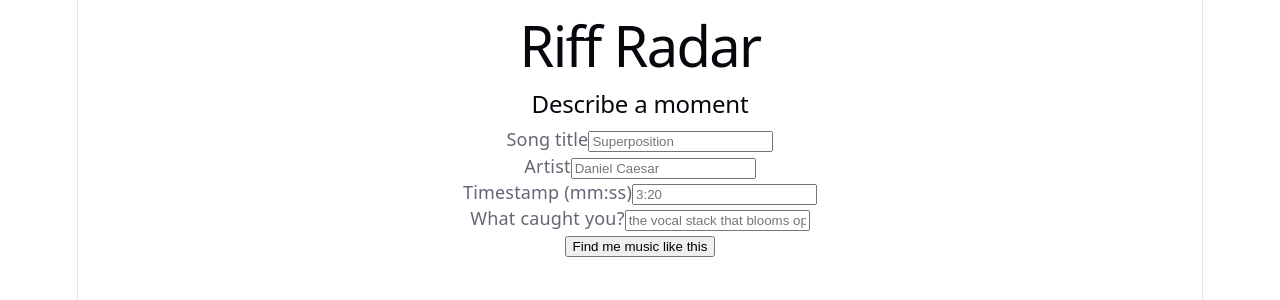
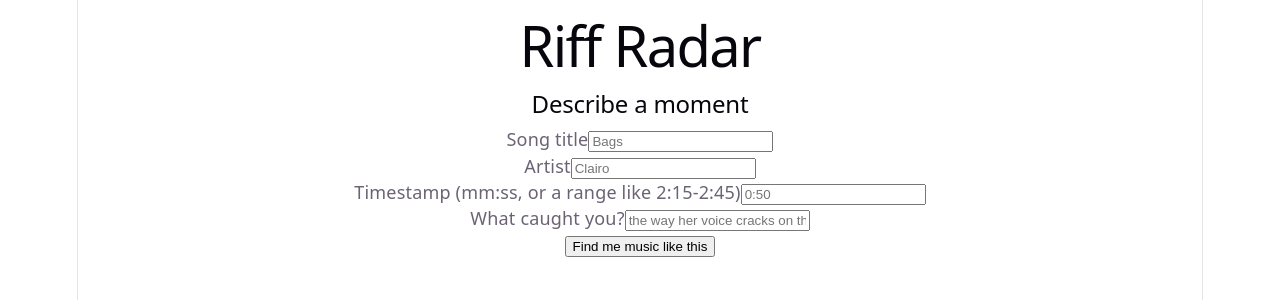
Before and after one commit to SpaceSquidZ/riff-radar, a React (Vite) app: page / in a window 1280 px wide. Shown: the top 300 px of the page. Built offline with nearby package versions, Linux system fonts and the light colour scheme.

Commit message:
Add genre-spanning example moments and varied loading messages

```diff
--- a/src/App.jsx
+++ b/src/App.jsx
@@ -1,14 +1,28 @@
 import { useState } from 'react';
 import MomentForm from './MomentForm';
+
+const LOADING_MESSAGES = [
+  'Flipping through the shelf...',
+  'Pulling a few records...',
+  'Digging through the stacks...',
+  'Cueing something up...',
+  'Scanning the crates...',
+];
+
+function getRandomLoadingMessage() {
+  return LOADING_MESSAGES[Math.floor(Math.random() * LOADING_MESSAGES.length)];
+}
 
 function App() {
   const [messages, setMessages] = useState([]);
   const [input, setInput] = useState('');
   const [loading, setLoading] = useState(false);
+  const [loadingMessage, setLoadingMessage] = useState('');
   const [momentSubmitted, setMomentSubmitted] = useState(false);
 
   async function sendMessage(newMessages) {
     setLoading(true);
+    setLoadingMessage(getRandomLoadingMessage());
     try {
       const response = await fetch('/api/chat', {
         method: 'POST',
@@ -52,7 +66,7 @@ function App() {
               <strong>{msg.role === 'user' ? 'You' : 'Groove'}:</strong> {msg.content}
             </p>
           ))}
-          {loading && <p>Groove is thinking...</p>}
+          {loading && <p>{loadingMessage}</p>}
 
           <input
             type="text"
--- a/src/MomentForm.jsx
+++ b/src/MomentForm.jsx
@@ -1,11 +1,36 @@
 import { useState } from 'react';
 
-// Validates mm:ss format (e.g. "3:20", "0:45", "12:05")
+// A pool of example moments spanning genres, from iconic to indie.
+// One is picked at random each time the form loads, so the placeholder
+// text doesn't always anchor on the same song. Purely cosmetic — these
+// are never submitted, just shown as hints.
+const EXAMPLE_MOMENTS = [
+  { song: 'Superposition', artist: 'Daniel Caesar', timestamp: '3:20', whatCaughtYou: 'the vocal stack that blooms open' },
+  { song: 'Redbone', artist: 'Childish Gambino', timestamp: '2:10', whatCaughtYou: 'the guitar riff that just loops and loops' },
+  { song: 'Liability', artist: 'Lorde', timestamp: '1:45', whatCaughtYou: 'how bare the production gets right there' },
+  { song: 'Bags', artist: 'Clairo', timestamp: '0:50', whatCaughtYou: 'the way her voice cracks on that one word' },
+  { song: 'Mystery of Love', artist: 'Sufjan Stevens', timestamp: '2:55', whatCaughtYou: 'the strings coming in underneath' },
+  { song: 'Bohemian Rhapsody', artist: 'Queen', timestamp: '3:03', whatCaughtYou: 'the operatic section just exploding into rock' },
+  { song: 'good 4 u', artist: 'Olivia Rodrigo', timestamp: '0:42', whatCaughtYou: 'how the chorus just slams in after that quiet verse' },
+  { song: 'Pink + White', artist: 'Frank Ocean', timestamp: '3:10', whatCaughtYou: 'the backing vocals barely announcing themselves' },
+  { song: 'Cardigan', artist: 'Taylor Swift', timestamp: '2:30', whatCaughtYou: 'the piano dropping out right before the bridge' },
+  { song: 'Motion Sickness', artist: 'Phoebe Bridgers', timestamp: '1:58', whatCaughtYou: 'the way the drums just kick in out of nowhere' },
+];
+
+function getRandomExample() {
+  return EXAMPLE_MOMENTS[Math.floor(Math.random() * EXAMPLE_MOMENTS.length)];
+}
+
 function isValidTimestamp(value) {
-  return /^\d{1,2}:\d{2}$/.test(value.trim());
+  const trimmed = value.trim();
+  const single = /^\d{1,2}:\d{2}$/;
+  const range = /^\d{1,2}:\d{2}\s*-\s*\d{1,2}:\d{2}$/;
+  return single.test(trimmed) || range.test(trimmed);
 }
 
 export default function MomentForm({ onSubmit }) {
+  const [example] = useState(getRandomExample);
+
   const [song, setSong] = useState('');
   const [artist, setArtist] = useState('');
   const [timestamp, setTimestamp] = useState('');
@@ -20,7 +45,7 @@ export default function MomentForm({ onSubmit }) {
       return;
     }
     if (!isValidTimestamp(timestamp)) {
-      setError('Timestamp should be in mm:ss format, like 3:20.');
+      setError('Timestamp should be mm:ss (like 3:20) or a range (like 2:15-2:45).');
       return;
     }
 
@@ -46,22 +71,22 @@ export default function MomentForm({ onSubmit }) {
 
       <div>
         <label htmlFor="song">Song title</label>
-        <input id="song" type="text" value={song} onChange={(e) => setSong(e.target.value)} placeholder="Superposition" />
+        <input id="song" type="text" value={song} onChange={(e) => setSong(e.target.value)} placeholder={example.song} />
       </div>
 
       <div>
         <label htmlFor="artist">Artist</label>
-        <input id="artist" type="text" value={artist} onChange={(e) => setArtist(e.target.value)} placeholder="Daniel Caesar" />
+        <input id="artist" type="text" value={artist} onChange={(e) => setArtist(e.target.value)} placeholder={example.artist} />
       </div>
 
       <div>
-        <label htmlFor="timestamp">Timestamp (mm:ss)</label>
-        <input id="timestamp" type="text" value={timestamp} onChange={(e) => setTimestamp(e.target.value)} placeholder="3:20" />
+        <label htmlFor="timestamp">Timestamp (mm:ss, or a range like 2:15-2:45)</label>
+        <input id="timestamp" type="text" value={timestamp} onChange={(e) => setTimestamp(e.target.value)} placeholder={example.timestamp} />
       </div>
 
       <div>
         <label htmlFor="whatCaughtYou">What caught you?</label>
-        <input id="whatCaughtYou" type="text" value={whatCaughtYou} onChange={(e) => setWhatCaughtYou(e.target.value)} placeholder="the vocal stack that blooms open" />
+        <input id="whatCaughtYou" type="text" value={whatCaughtYou} onChange={(e) => setWhatCaughtYou(e.target.value)} placeholder={example.whatCaughtYou} />
       </div>
 
       {error && <p>{error}</p>}
```
